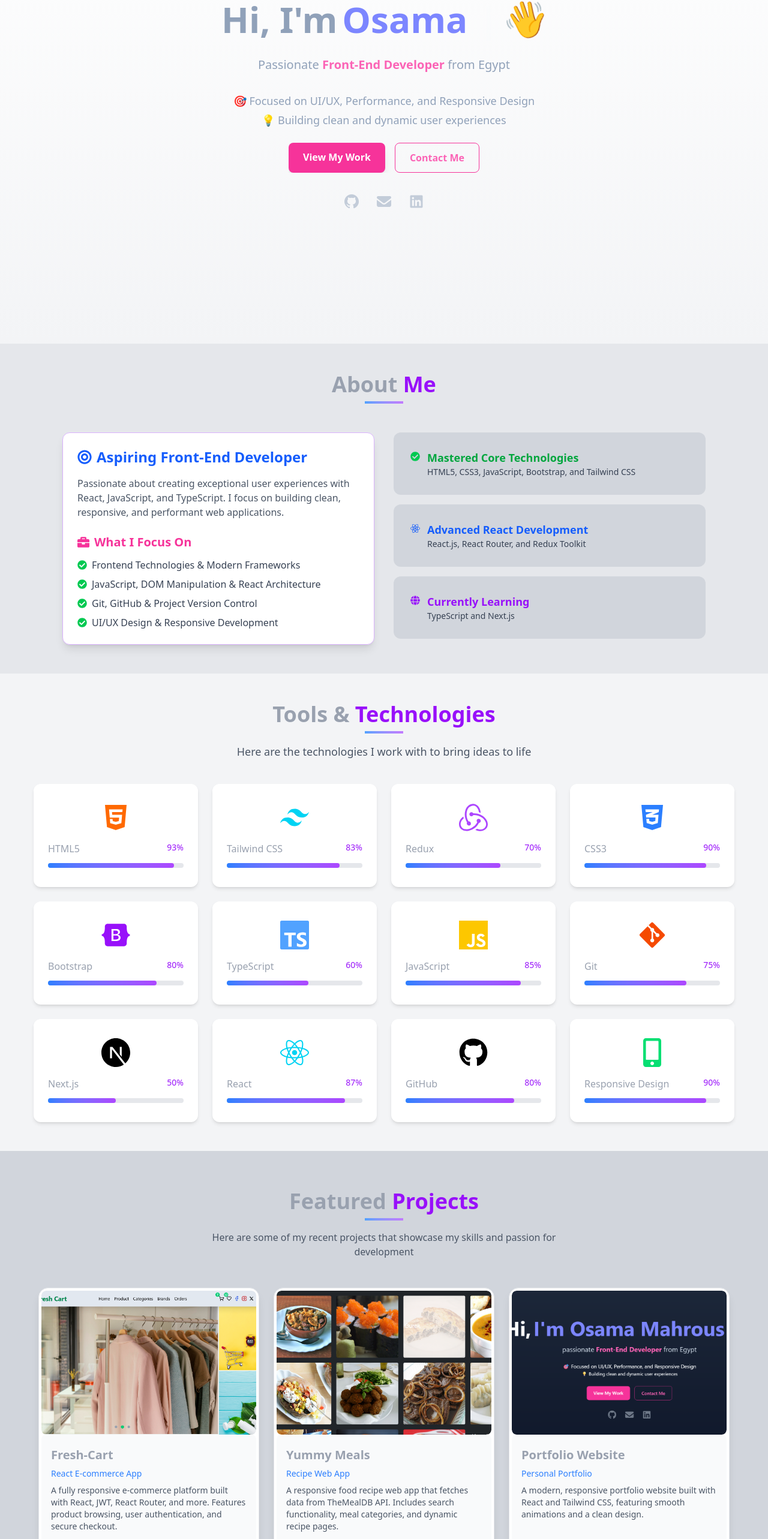
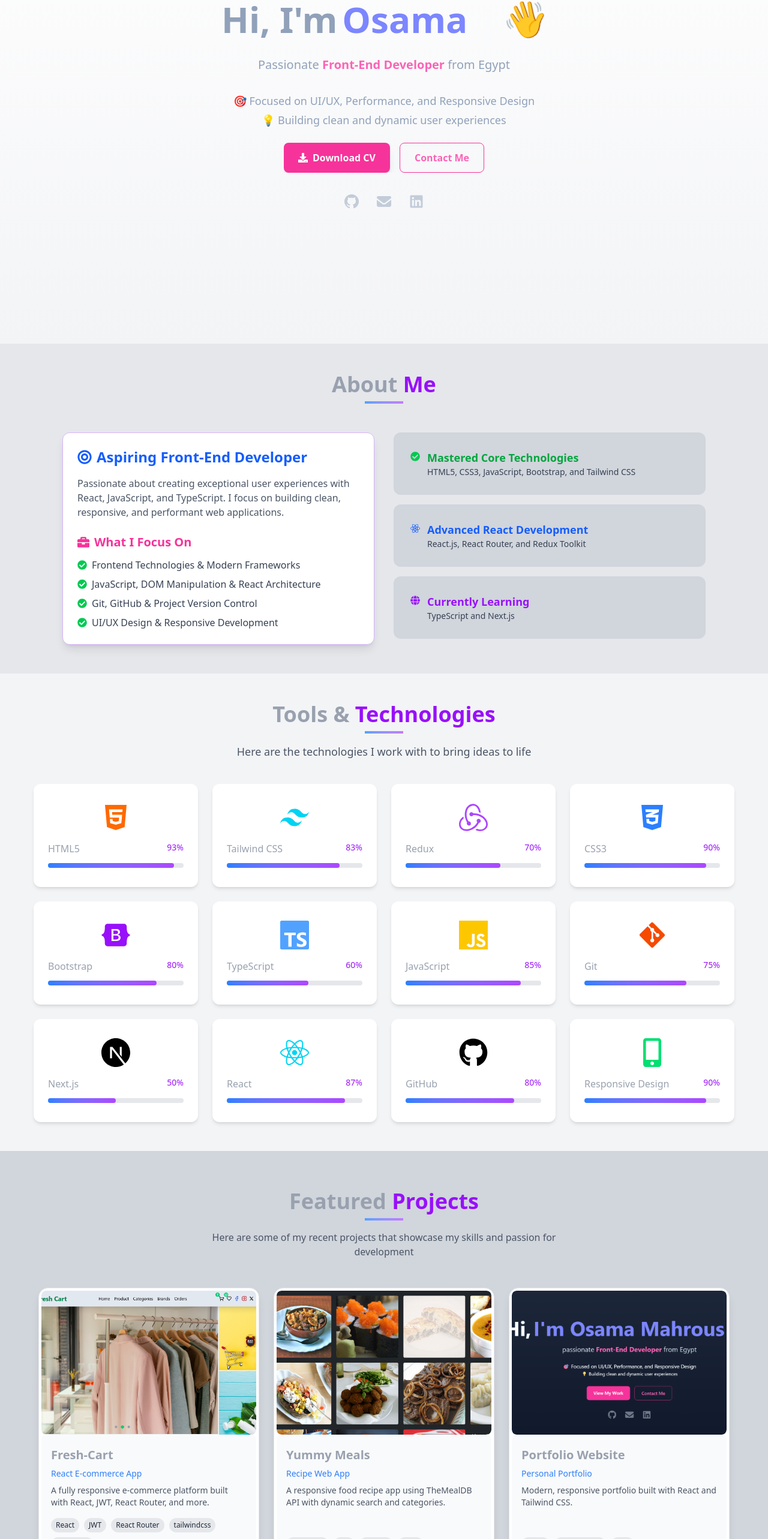
Before and after one commit to osamamahros50/Portofolio, a React (Vite) app: page / in a window 1280 px wide. Shown: the part 227-2793 px from the top of the page at 60% size. Built offline with nearby package versions, Linux system fonts and the light colour scheme.

Commit message:
first commit

```diff
--- a/src/Components/Home.jsx
+++ b/src/Components/Home.jsx
@@ -2,6 +2,7 @@ import { useEffect } from "react";
 import AOS from "aos";
 import "aos/dist/aos.css";
 import { Typewriter } from "react-simple-typewriter";
+import { FaDownload } from "react-icons/fa";
 
 export default function Home() {
   useEffect(() => {
@@ -70,11 +71,13 @@ export default function Home() {
           data-aos-delay="900"
         >
           <a
-            href="#projects"
-            className="px-5 sm:px-6 py-2 sm:py-3 bg-pink-500 hover:bg-pink-600 text-white font-semibold rounded-lg shadow-lg transition duration-300 text-sm sm:text-base"
+            href="../../public/Osama-Mahrous-Cv.pdf"
+            download
+            className="px-5 sm:px-6 py-2 sm:py-3 bg-pink-500 hover:bg-pink-600 text-white font-semibold rounded-lg shadow-lg transition duration-300 text-sm sm:text-base flex items-center gap-2 justify-center"
           >
-            View My Work
+            <FaDownload /> Download CV
           </a>
+
           <a
             href="#contact"
             className="px-5 sm:px-6 py-2 sm:py-3 border border-pink-500 text-pink-400 hover:bg-pink-500 hover:text-white font-semibold rounded-lg transition duration-300 text-sm sm:text-base"
--- a/src/Components/Project.jsx
+++ b/src/Components/Project.jsx
@@ -1,4 +1,4 @@
-import React, { useEffect } from "react";
+import React, { useEffect, useState } from "react";
 import AOS from "aos";
 import "aos/dist/aos.css";
 
@@ -11,34 +11,28 @@ const projects = [
     title: "Fresh-Cart",
     category: "React E-commerce App",
     description:
-      "A fully responsive e-commerce platform built with React, JWT, React Router, and more. Features product browsing, user authentication, and secure checkout.",
+      "A fully responsive e-commerce platform built with React, JWT, React Router, and more.",
     tech: ["React", "JWT", "React Router", "tailwindcss", "JavaScript"],
     image: freshCartImg,
-    demo: "https://your-fresh-cart-demo.netlify.app",
+    demo: "https://fresh-cart-gilt-eta.vercel.app/",
     code: "https://github.com/osamamahros50/FreshCart",
   },
   {
     title: "Yummy Meals",
     category: "Recipe Web App",
     description:
-      "A responsive food recipe web app that fetches data from TheMealDB API. Includes search functionality, meal categories, and dynamic recipe pages.",
-    tech: [
-      "JavaScript",
-      "API Integration",
-      "HTML5",
-      "CSS3",
-      "Responsive Design",
-    ],
+      "A responsive food recipe app using TheMealDB API with dynamic search and categories.",
+    tech: ["JavaScript", "API", "HTML5", "CSS3"],
     image: yummyImg,
-    demo: "https://your-yummy-meals.netlify.app",
+    demo: "https://osamamahros50.github.io/Yommy/",
     code: "https://github.com/osamamahros50/Yommy.git",
   },
   {
     title: "Portfolio Website",
     category: "Personal Portfolio",
     description:
-      "A modern, responsive portfolio website built with React and Tailwind CSS, featuring smooth animations and a clean design.",
-    tech: ["React", "Tailwind CSS", "AOS", "Responsive Design"],
+      "Modern, responsive portfolio built with React and Tailwind CSS.",
+    tech: ["React", "Tailwind CSS", "AOS"],
     image: portfolioImg,
     demo: "https://portofolio-xrp1.vercel.app/",
     code: "https://github.com/osamamahros50/Portofolio.git",
@@ -46,9 +40,15 @@ const projects = [
 ];
 
 export default function Projects() {
+  const [activeIndex, setActiveIndex] = useState(null);
+
   useEffect(() => {
     AOS.init({ duration: 1000, once: true });
   }, []);
+
+  const toggleOverlay = (index) => {
+    setActiveIndex(activeIndex === index ? null : index);
+  };
 
   return (
     <section
@@ -56,7 +56,6 @@ export default function Projects() {
       className="bg-gray-300 dark:bg-slate-800 dark:text-white text-gray-800 py-16 px-4 md:px-16 transition-colors duration-300"
     >
       <div className="container mx-auto">
-    {/* Section Title */}
         <div className="text-center mb-12" data-aos="fade-down">
           <h2 className="text-4xl font-bold">
             <span className="text-gray-400 dark:text-white">Featured</span>{" "}
@@ -68,7 +67,6 @@ export default function Projects() {
           </p>
         </div>
 
-    {/* Projects Grid */}
         <div className="grid grid-cols-1 sm:grid-cols-2 lg:grid-cols-3 gap-6">
           {projects.map((project, index) => (
             <div
@@ -78,7 +76,10 @@ export default function Projects() {
               className="bg-white dark:bg-[#1e293b] rounded-2xl shadow-lg border border-gray-200 dark:border-gray-700 hover:shadow-purple-700 transition-all duration-500 ease-in-out transform hover:scale-[1.02] p-1 flex flex-col justify-between"
             >
               {/* Image */}
-          <div className="relative group h-[200px] sm:h-[220px] lg:h-[240px] overflow-hidden rounded-lg">
+              <div
+                className="relative group h-[200px] sm:h-[220px] lg:h-[240px] overflow-hidden rounded-lg cursor-pointer"
+                onClick={() => toggleOverlay(index)}
+              >
                 <img
                   src={project.image}
                   alt={project.title}
@@ -88,7 +89,9 @@ export default function Projects() {
                   href={project.code}
                   target="_blank"
                   rel="noopener noreferrer"
-              className="absolute inset-0 bg-black bg-opacity-60 flex items-center justify-center opacity-0 group-hover:opacity-100 transition-opacity duration-500"
+                  className={`absolute inset-0 bg-black bg-opacity-60 flex items-center justify-center transition-opacity duration-500 ${
+                    activeIndex === index ? "opacity-100 pointer-events-auto" : "opacity-0 pointer-events-none"
+                  } group-hover:opacity-100 group-hover:pointer-events-auto`}
                 >
                   <i className="fa-brands fa-github text-white text-4xl transform transition-transform duration-500 group-hover:scale-125"></i>
                 </a>
@@ -138,7 +141,6 @@ export default function Projects() {
           ))}
         </div>
 
-    {/* View More Button */}
         <div className="text-center mt-10" data-aos="fade-up" data-aos-delay="500">
           <a
             href="https://github.com/osamamahros50"
@@ -151,7 +153,5 @@ export default function Projects() {
         </div>
       </div>
     </section>
-
-
   );
 }
```
Also changed, not shown: src/Components/Footer.jsx (+12 -7 lines), 1 other file (tests, documents, lock files or other folders). Lines whose indentation alone changed are shown as unchanged.
